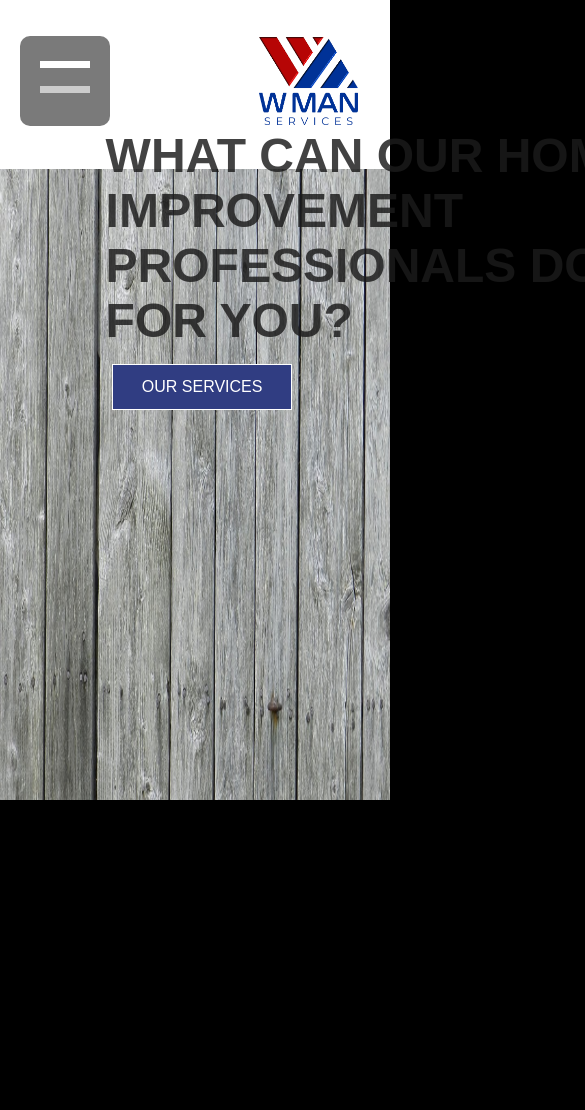
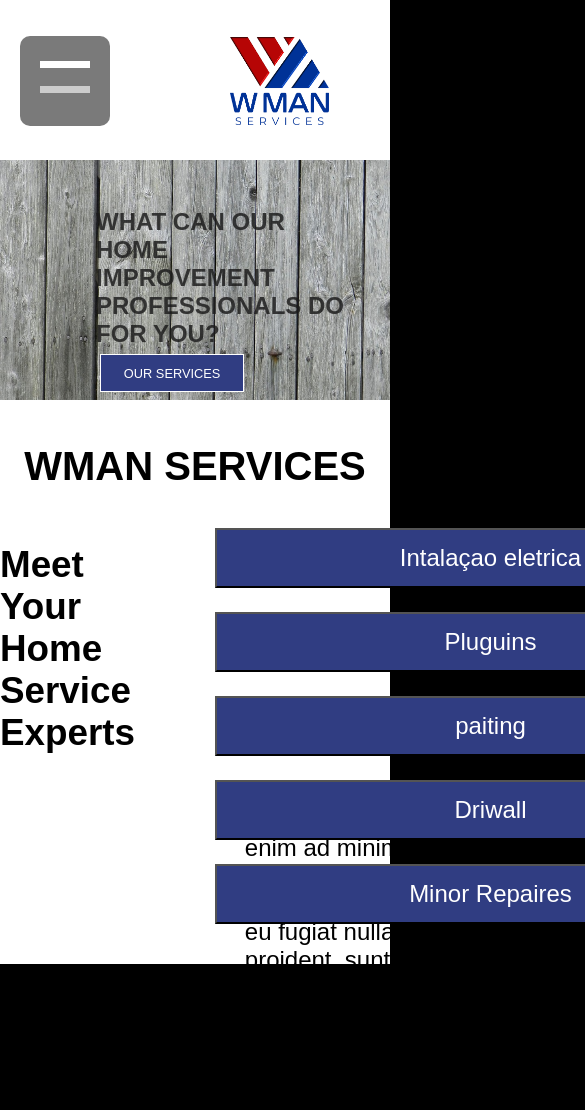
Before and after one commit to Pedromamede02/wman, a plain HTML site: page index.html in a window 390 px wide. Shown: the top 1110 px of the page, 585 px wide, since content can reach past the window. Before the commit the page ends 844 px from the top, so only its background shows below. Drawn offline with Linux system fonts and the light colour scheme; files whose address does not match are found by name.

Commit message:
wman-services

```diff
--- a/index.html
+++ b/index.html
@@ -14,7 +14,7 @@
   <nav>
     <ul>
       <li><a href="#Home">Home</a></li>
-      <li><a href="#">Commercial</a></li>
+      <li><a href="#services">Commercial</a></li>
       <li><a href="#">Residential</a></li>
       <li><a href="#">About us</a></li>
       <li><a href="#">Locations</a></li>
@@ -36,7 +36,7 @@
 <div class="menubar" id="navbar">
     <ul>
       <li><a href="#Home">Home</a></li>
-      <li><a href="#">Commercial</a></li>
+      <li><a href="#services">Commercial</a></li>
       <li><a href="#">Residential</a></li>
       <li><a href="#">About us</a></li>
       <li><a href="#">Locations</a></li>
@@ -53,6 +53,26 @@
     </div>
   </div>
   </section>
+  <section id="services">
+    <div class="services">
+      <h1>WMAN SERVICES</h1>
+      <div class="botao-services">
+        <button>Intalaçao eletrica</button><br>
+        <button>Pluguins</button><br>
+        <button>paiting</button><br>
+        <button>Driwall</button><br>
+        <button>Minor Repaires</button>
+      </div>
+      <div class="texto">
+        <h2>Meet Your Home Service Experts</h2>
+      <div class="paragrafo">
+        <p>Lorem ipsum dolor sit amet, consectetur adipiscing elit, sed do eiusmod tempor incididunt ut labore et dolore magna aliqua. Ut enim ad minim veniam, quis nostrud exercitation ullamco laboris nisi ut aliquip ex ea commodo consequat. Duis aute irure dolor in reprehenderit in voluptate velit esse cillum dolore eu fugiat nulla pariatur. Excepteur sint occaecat cupidatat non proident, sunt in culpa qui officia deserunt mollit anim id est laborum. Duis aute irure dolor in reprehenderit in voluptate velit esse cillum dolore eu fugiat nulla pariatur. Excepteur sint occaecat cupidatat non proident, sunt in culpa qui officia deserunt mollit anim id est laborum.</p>
+        </div>
+      </div>
+
+    </div>
+
+  </section>
   <script src="/replicando-page view/script.js"></script>
 
 
--- a/style.css
+++ b/style.css
@@ -4,6 +4,7 @@
     box-sizing: border-box;
     list-style: none;
     text-decoration: none;
+    font-family: sans-serif;
   }
   html{
     width: 100%;
@@ -16,9 +17,9 @@
   }
     /*-----------------Pc- Img-------------------------------------------*/
    .navbar img{
-    width: 6%;
+    width: 8em;
     position:absolute;
-    margin-top: 1.6em;
+    margin-top: 1.0em;
     margin-left: 5%;
    }
 
@@ -35,7 +36,7 @@
   .navbar{
     width: 100%;
     background-color: rgb(255, 255, 255);
-    height: 8.5em;
+    height: 10.0em;
   }
   .botao{
   border-radius: 1px;
@@ -55,8 +56,8 @@
   .navbar ul{
     margin-left: 15.5%;
     text-align: right;
-    margin-right : 5%;
-    padding-top: 3%;
+    margin-right : 10em;
+    padding-top: 3.0em;
   }
   .navbar a {
     color: #4E5DAE;
@@ -119,7 +120,7 @@
 
    .main {
     width: 100%;
-    height: 20%;
+    height: 10em;
     background-color: #ffffff;
     display: block;
     position: absolute;
@@ -177,7 +178,7 @@
       transition: 0.5s;
       width: 100%;
       height: 100%;
-      background-color: rgba(165, 165, 165, 0.507);
+      background-color: rgb(0, 0, 0);
       position: absolute;
       left: -100%;
   }
@@ -219,7 +220,7 @@
   .logo img{
     width: 6.2em;
     float: right;
-    margin: 1.3em 2em;
+    margin: 1.3em 3.8em;
    }
 
 
@@ -230,30 +231,193 @@
 
 .imagem-home img{
  width: 100%;
- height: 50em;
+ height: 35em;
 }
 
 .texto-home{
   display: inline-block;
-  width: 41em;
-  margin-top: 8em;
+  width: 50em;
+  margin-top: 10em;
   text-align: left;
   position: absolute;
 
 }
 .texto-home h1{
-  margin-left: 2.2em;
+  margin-left: 4.2em;
   font-size: 3em;
   color: #1b1b1bd3;
   font-family: sans-serif;
 }
 
 .botao-home{
-  margin-left: 7em;
-  margin-top: 1em;
+  margin-left: 13em;
+  margin-top: 1.6em;
   font-size: 1em;
   padding: 0.8em 1.8em;
   background-color: #303D82;
   border: solid 1px white;
   color: white;
 }
+.botao-home:active{
+  box-shadow: 2px 2px 2px 2px black;
+}
+
+@media (max-width:1100px){
+  .imagem-home img{
+    width: 100%;
+    height: 25em;
+   }
+
+   .texto-home{
+     display: inline-block;
+     width: 25em;
+     margin-top: 4em;
+     text-align: left;
+     position: absolute;
+
+   }
+   .texto-home h1{
+     margin-left: 2em;
+     font-size: 1.8em;
+     color: #1b1b1bd3;
+     font-family: sans-serif;
+   }
+
+   .botao-home{
+     margin-left: 3.5em;
+     margin-top: 1.6em;
+     font-size: 1em;
+     padding: 0.8em 1.8em;
+     background-color: #303D82;
+     border: solid 1px white;
+     color: white;
+   }
+   .botao-home:active{
+     box-shadow: 2px 2px 2px 2px black;
+   }
+   .navbar ul{
+    margin-left: 15.5%;
+    text-align: right;
+    margin-right : 10em;
+    padding-top: 1.5em;
+  }
+}
+
+ @media (max-width:833px){
+  .imagem-home img{
+    width: 100%;
+    height: 25rem;
+   }
+
+   .texto-home{
+     display: inline-block;
+     width: 22em;
+     margin-top: 13em;
+     text-align: left;
+     position: absolute;
+
+   }
+   .texto-home h1{
+     margin-left: 4em;
+     font-size: 1.5em;
+     color: #1b1b1bd3;
+     font-family: sans-serif;
+   }
+
+   .botao-home{
+     margin-left: 7.8em;
+     margin-top: 0.5em;
+     font-size: 0.8em;
+     padding: 0.8em 1.8em;
+     background-color: #303D82;
+     border: solid 1px white;
+     color: white;
+   }
+   .botao-home:active{
+     box-shadow: 2px 2px 2px 2px black;
+   }
+
+}
+   @media (max-width:380px){
+    .imagem-home img{
+      width: 100%;
+      height: 25rem;
+     }
+
+     .texto-home{
+       display: inline-block;
+       width: 15em;
+       margin-top: 13em;
+       text-align: left;
+       position: absolute;
+
+     }
+     .texto-home h1{
+       margin-left: 2em;
+       font-size: 1.5em;
+       color: #1b1b1bd3;
+       font-family: sans-serif;
+     }
+
+     .botao-home{
+       margin-left: 4em;
+       margin-top: 1.0em;
+       font-size: 0.8em;
+       padding: 0.8em 1.8em;
+       background-color: #303D82;
+       border: solid 1px white;
+       color: white;
+     }
+     .botao-home:active{
+       box-shadow: 2px 2px 2px 2px black;
+     }
+    }
+/*-------------------------SERVIÇOS----------------------------------*/
+  section{
+   background-color: #ffffff;
+   width: 100%;
+  }
+    .services{
+     background-color: #ffffff;
+     width: 100%;
+     height: 35em;
+    }
+  .services h1{
+    text-align: center;
+    font-size: 2.5em;
+    padding-top: 1em;
+    font-family: sans-serif;
+  }
+  .texto h2{
+    text-align: center;
+    padding-top: 1.5em;
+    padding-right: 25em;
+    font-size: 2.3em;
+  }
+  .texto h2 p{
+    display:inline-block ;
+    text-align: left;
+    position: absolute;
+  }
+.paragrafo p{
+  width: 30em;
+  margin-left: 9.2em ;
+  font-size: 1.5em;
+  padding: 1em;
+}
+
+ .botao-services{
+ position: absolute;
+ font-size: 30px;
+ margin-left: 55%;
+ margin-top: 0.5em;
+}
+.botao-services button{
+  width: 23em;
+  text-align: center;
+  height: 2.5em;
+  margin-top: 1em;
+  font-size: 0.8em;
+  background-color: #303D82;
+  color: #ffffff;
+}
```
